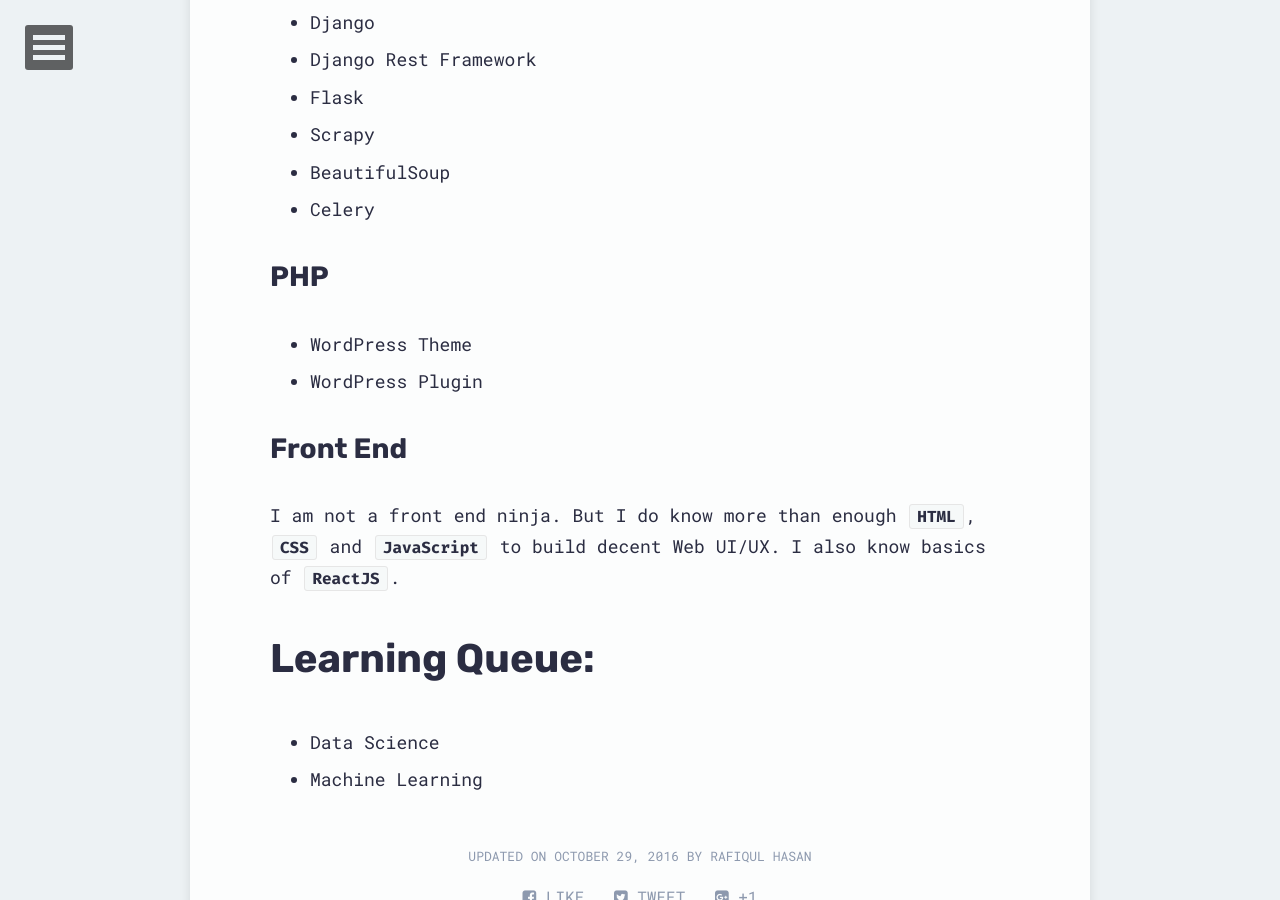
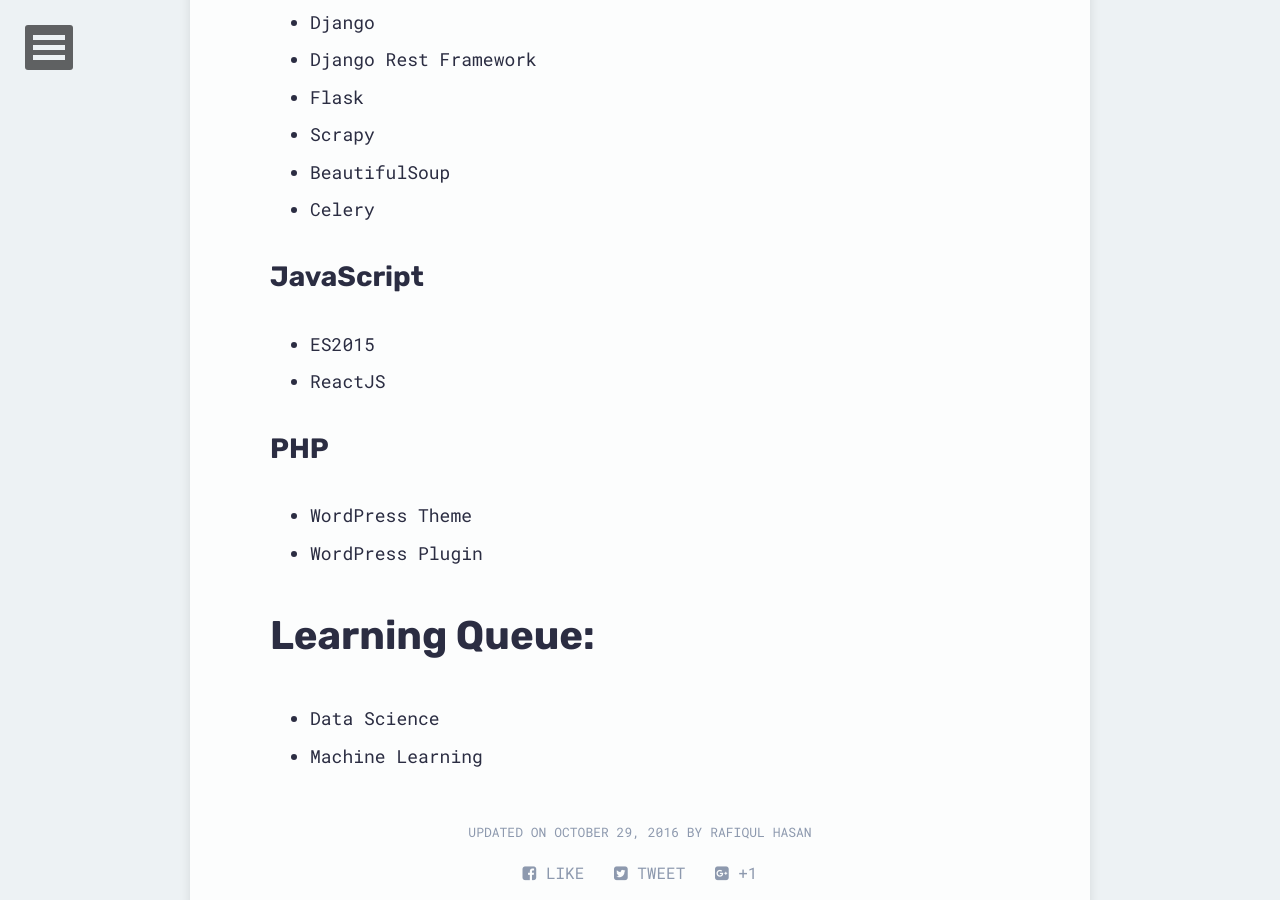
Before and after one commit to shopnilsazal/shopnilsazal.github.io, a Jekyll site: the page built from about/index.md, in a window 1280 px wide and 900 px high, scrolled down 1110 px. Built offline with Jekyll 4.4.1, drawn with Linux system fonts in a browser that asks for light colours; nearby versions of some CDN libraries.

Commit message:
About Me updated

```diff
--- a/about/index.md
+++ b/about/index.md
@@ -26,16 +26,15 @@
 * BeautifulSoup
 * Celery
 
+### JavaScript
+* ES2015
+* ReactJS
+
 ### PHP
 
 * WordPress Theme
 * WordPress Plugin
 
-### Front End
-
-I am not a front end ninja. But I do know more than enough `HTML`, `CSS` and `JavaScript` to build decent Web UI/UX. I also know basics of `ReactJS`.
-
-
 ## Learning Queue:
 
 * Data Science
```
